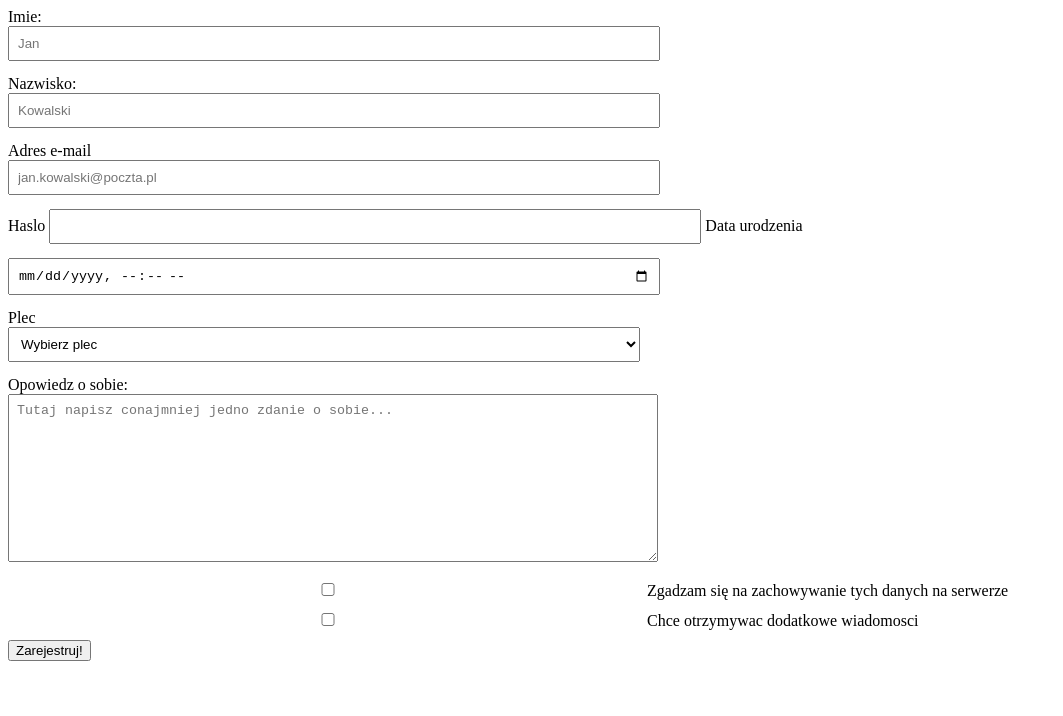
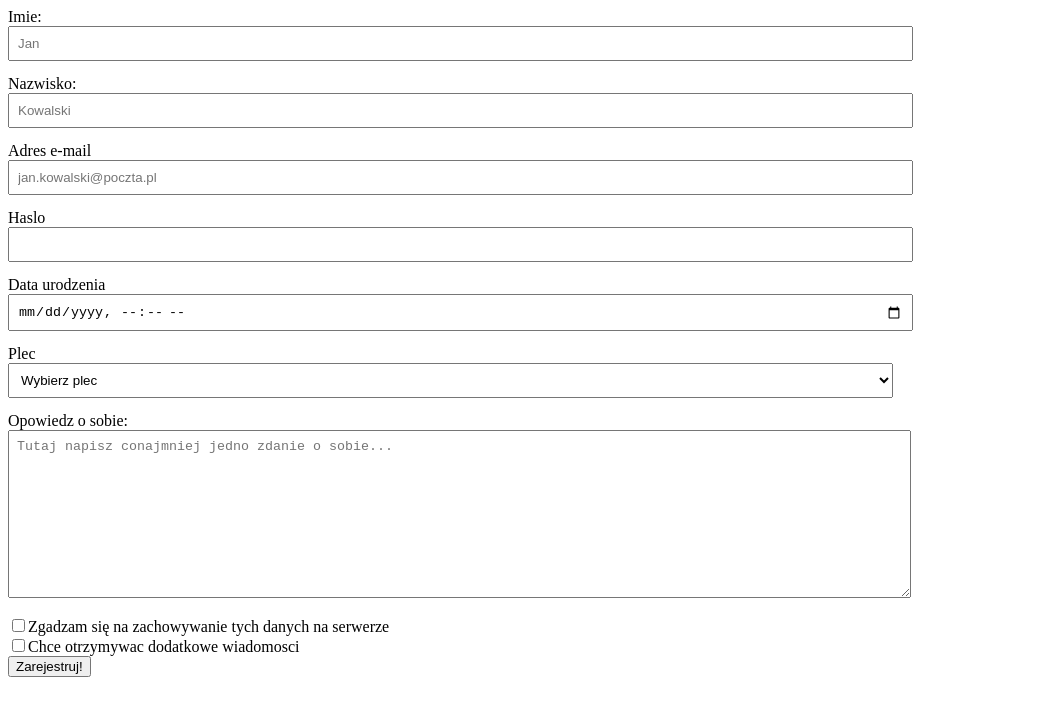
Before and after one commit to KrzysiekSiemv/zajecia, a plain HTML site: page index.html in a window 1280 px wide. Shown: the whole page, without its empty margins (0-1063 px from the left). Drawn offline with Linux system fonts and the light colour scheme.

Commit message:
I want to end this

```diff
--- a/index.html
+++ b/index.html
@@ -5,9 +5,9 @@
     <meta name="viewport" content="width=device-width, initial-scale=1.0">
     <title>Hello World!</title>
     <style>
-        input, select, textarea {
+        .input, select, textarea {
             margin-bottom: 14px;
-            width: 50%;
+            width: 70%;
             padding: 8px;
         }
     </style>
@@ -16,18 +16,18 @@
     <form>
         <div>
             <label for="imie">Imie:</label><br>
-            <input type="text" name="imie" id="imie" placeholder="Jan">
+            <input class="input" type="text" name="imie" id="imie" placeholder="Jan">
         </div>
         <div>
             <label for="nazwisko">Nazwisko:</label><br>
-            <input type="text" name="nazwisko" id="nazwisko" placeholder="Kowalski">
+            <input class="input" type="text" name="nazwisko" id="nazwisko" placeholder="Kowalski">
         </div>
         <label for="email">Adres e-mail</label><br>
-        <input type="email" name="email" id="email" placeholder="jan.kowalski@poczta.pl"><br>
-        <label for="password">Haslo</label>
-        <input type="password" id="password" name="password">
+        <input class="input" type="email" name="email" id="email" placeholder="jan.kowalski@poczta.pl"><br>
+        <label for="password">Haslo</label><br>
+        <input class="input" type="password" id="password" name="password"><br>
         <label for="data">Data urodzenia</label><br>
-        <input type="datetime-local" name="data" id="data"><br>
+        <input class="input" type="datetime-local" name="data" id="data"><br>
         <label for="sex">Plec</label><br>
         <select name="sex" id="sex" required>
             <option disabled selected>Wybierz plec</option>
```
